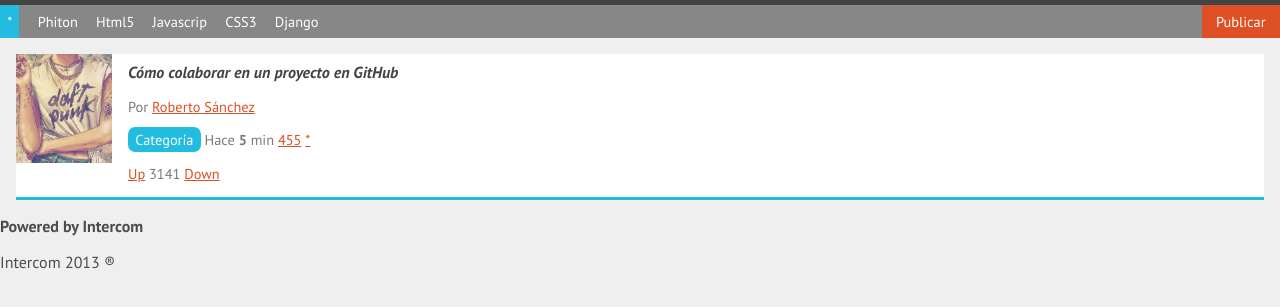
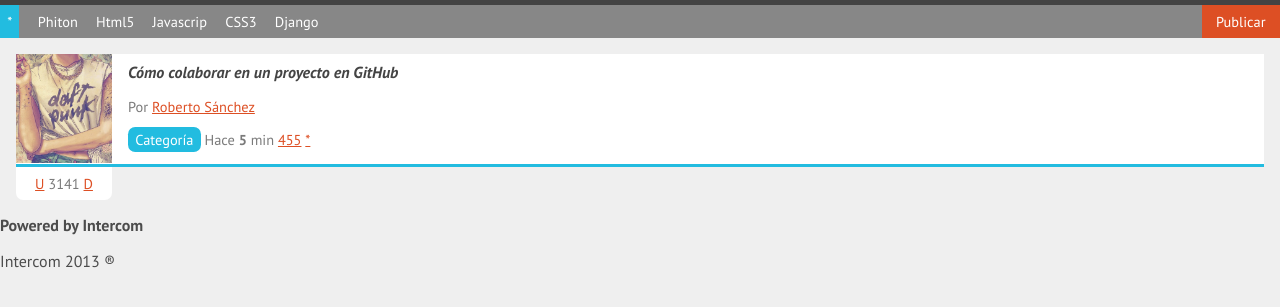
Before and after one commit to betoarciniega/puls-repositorio, a plain HTML site: page index.html in a window 1280 px wide. Shown: the part 95-402 px from the top of the page. Drawn offline with Linux system fonts and the light colour scheme.

Commit message:
modificación caja de votación
Se modifico la caja de votación con position asolute

```diff
--- a/estilos.css
+++ b/estilos.css
@@ -104,6 +104,9 @@ nav ul #publicar_nav a
 {
 	background: white;
 	border-bottom: 3px #22BCE0 solid;
+	margin-bottom: 3em;
+	min-height: 100px;
+	position:relative;
 }
 #contenido .item p{
 	color: #7A7A7A;
@@ -139,3 +142,16 @@ nav ul #publicar_nav a
 	color: #444;
 	text-decoration: none;
 }
+#contenido .item .votacion
+/* la posicion va vinculada con contenido .item
+con ponsition relative*/
+{
+	background: white;
+	border-radius: 0 0 0.5em 0.5em;
+	margin: 3px 0 0 0;
+	padding: 0.5em 0;
+	position: absolute;
+	text-align: center;
+	top:100%;
+	width: 96px;
+}
--- a/index.html
+++ b/index.html
@@ -47,9 +47,9 @@
 				<a class="guardar_item" href="#">*</a>
 			</p>
 			<p class="votacion">
-				<a class="up" href="#">Up</a>
+				<a class="up" href="#">U</a>
 				3141
-				<a class="down" href="#">Down</a>
+				<a class="down" href="#">D</a>
 			</p>
 		</article>
 	</section>
```
